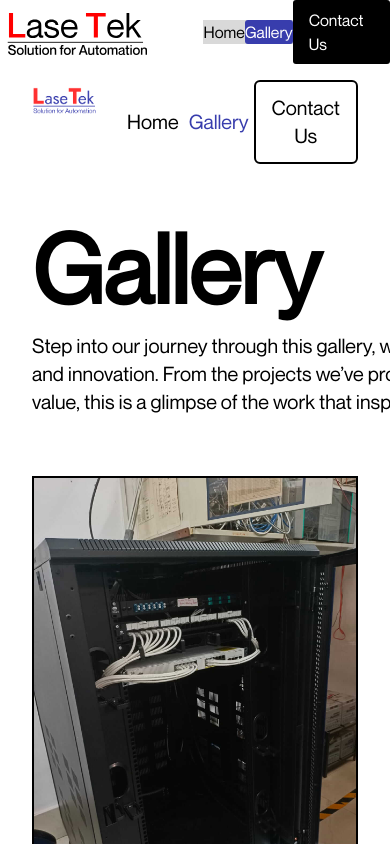
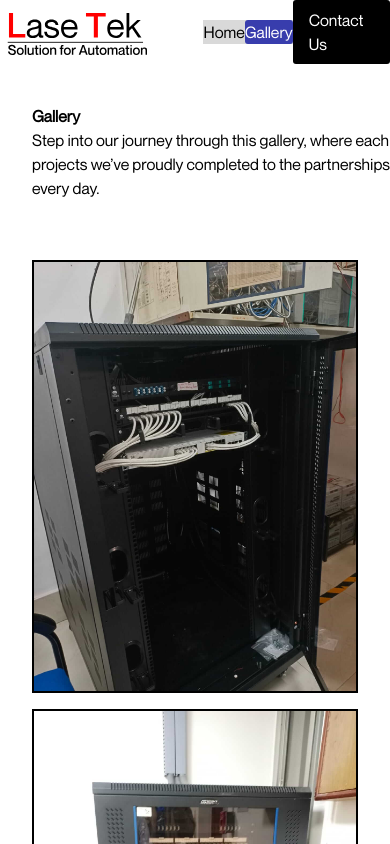
Before and after one commit to love-to-code108/LaseTek, a React (Vite) app: page /gallery in a window 390 px wide. Shown: the top 844 px of the page. Built offline with nearby package versions, Linux system fonts and the light colour scheme.

Commit message:
starting work on making the entire website responsive first 1200px

```diff
--- a/src/Pages/Gallery.jsx
+++ b/src/Pages/Gallery.jsx
@@ -65,42 +65,11 @@ export const Gallery = () => {
     <div className="main-1 bg-[#f3f3f3] w-[100%] flex justify-center items-center z-0">
       {/* ==MAIN 2==  */}
       <div className="main-2 bg-white z-10 w-[100vw] max-w-[1716px] relative">
-        {/* NAVIGATION BAR */}
-        <div
-          className=" bg-white w-[100%] flex justify-between sticky top-0 z-[80]
-            3xl:px-20
-            2xl:py-4 2xl:pt-6 2xl:px-10
-             md:px-8 md:py-4
-             px-8 py-4
 
-            "
-        >
-          {/* LOGO */}
-          <div onClick={GoToHome} className=" cursor-pointer">
-            <img src={logo} alt="" />
-          </div>
 
-          {/* THE SECTIONS */}
-          <div className="flex items-center justify-evenly
-          xl:text-2xl w-[20rem] text-xl">
-            <button onClick={GoToHome} className="navBarSections">
-              Home
-            </button>
-            <button onClick={scrollToTop} className="navBarSections text-[#383dad]">
-              Gallery
-            </button>
-          </div>
 
-          {/* CONTACT US BUTTON */}
-          <div className=" flex justify-center items-center text-xl xl:text-3xl ">
-            <button
-              onClick={scrollToContactUs}
-              className=" px-4 py-3 border-2 border-black hover:bg-black hover:text-white rounded-md"
-            >
-              Contact Us
-            </button>
-          </div>
-        </div>
+
+
 
 
 
@@ -114,10 +83,12 @@ export const Gallery = () => {
         xl:px-8
         md:px-8
         px-8">
-          <h1 className=" text-8xl font-bold mb-4">
+          <h1 className="  font-bold
+          sm1:text-6xl sm1:mb-2
+          ">
             Gallery
           </h1>
-          <p className="text-xl w-[50rem]">Step into our journey through this gallery, where each image tells a story of trust, dedication, and innovation. From the projects we’ve proudly completed to the partnerships we deeply value, this is a glimpse of the work that inspires us every day.</p>
+          <p className="sm1:text-base w-[50rem]">Step into our journey through this gallery, where each image tells a story of trust, dedication, and innovation. From the projects we’ve proudly completed to the partnerships we deeply value, this is a glimpse of the work that inspires us every day.</p>
         </div>
 
 
@@ -164,54 +135,7 @@ export const Gallery = () => {
 
 
 
-        {/* CONTACT US */}
-        <div ref={ContactUs}
-          className="flex justify-between py-20 2xl:px-10 3xl:px-20 relative xl:px-8
-        md:px-8
-        px-8"
-        >
-          {/* CONTACT US PART 1 */}
-          <div className=" w-[30rem] md:h-[20rem]">
-            {/* CONTACT US HEADING */}
-            <h1 className=" text-8xl font-bold">
-              Contact <span className=" text-[#383DAD]">Us</span>
-            </h1>
 
-            {/* WRITING BELOW THE CONTACT US SECTION */}
-            <div className=" w-[100%] flex justify-end text-xl">
-              <p className=" mr-6">
-                Your Business Deserves the Best—
-                <span className=" text-[#FF3131]">Let’s Chat!</span>
-              </p>
-            </div>
-          </div>
-
-
-
-          {/* CONTACT US PART 2 */}
-          <div className=" flex flex-col text-xl relative right-[2rem] md:right-[10rem] top-[2rem]">
-            {/* MOBILE */}
-            {/* MOBILE */}
-            <p><span className=" font-bold">Mobile</span> : +91 - 9955440037 <br/><span className=" ml-[4.39rem]">+91 - 8986640037</span> </p>
-
-            {/* EMAIL */}
-            <p>
-              <span className=" font-bold">E-mail</span> : rksri@lasetek.in
-            </p>
-
-            <br />
-
-            {/* ADDRESS */}
-            <p className=" text-2xl font-bold">Lase Tek</p>
-            <p>410, New Layout</p>
-            <p>Sitaramdera, P.O. Agrico</p>
-            <p>Jamshedpur, Jharkhand</p>
-            <p>India - 831009</p>
-          </div>
-        </div>
-
-        {/* FOOTER */}
-        <div className=" w-[100%] sm3:h-[10rem] bg-black"></div>
 
 
 
```
